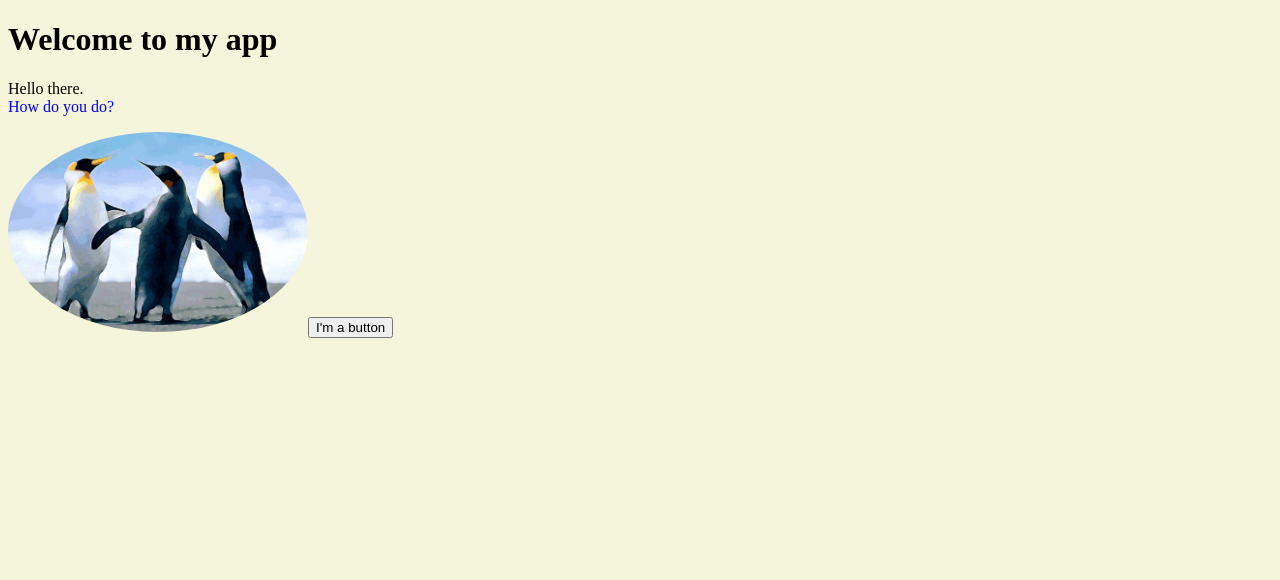
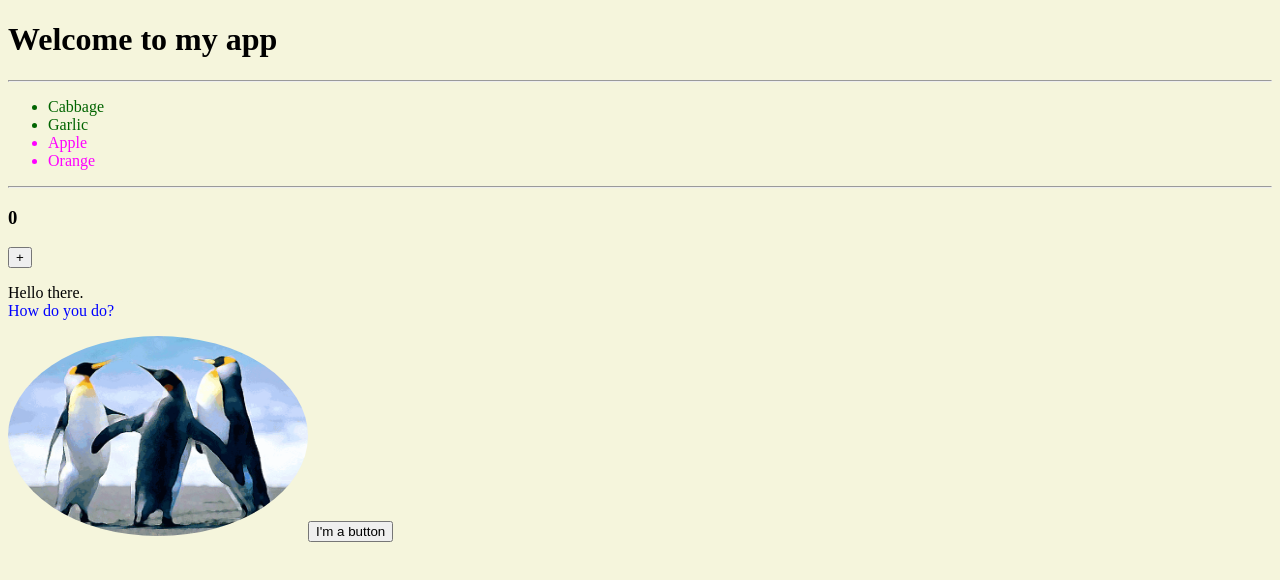
Before and after one commit to nunnowdc/Pwm-2025-2, a Next.js app in the folder ex01-next/: page / in a window 1280 px wide. Shown: the top 580 px of the page. Built offline with nearby package versions, Linux system fonts and the light colour scheme.

Commit message:
Add- Adição de novos componentes

```diff
--- a/ex01-next/app/page.js
+++ b/ex01-next/app/page.js
@@ -1,9 +1,17 @@
 import { MyButton } from "@/components/MyButton";
+import { ProductsList } from "@/components/ProductsList";
+import { Contador } from "@/components/Contador";
 
 export default function Home() {
   return (
     <div>
       <h1>Welcome to my app</h1>
+
+      <hr />
+      <ProductsList />
+      <hr />
+      <Contador />
+
       <p>Hello there.
       <br />
       <span className="blueText">How do you do?</span>
--- /dev/null
+++ b/ex01-next/components/Contador.js
@@ -0,0 +1,18 @@
+"use client"
+
+import { useState } from "react";
+
+export function Contador() {
+    const [contador, setContador] = useState(0);
+    function handleClick() {
+        setContador(contador => contador + 1);
+        setContador(contador => contador + 1);
+        console.log("novo valor =", contador);
+    }
+    return (
+        <div>
+            <h3>{contador}</h3>
+            <button onClick={handleClick}>+</button>
+        </div>
+    );
+}
--- a/ex01-next/components/MyButton.js
+++ b/ex01-next/components/MyButton.js
@@ -1,5 +1,11 @@
+"use client";
+
 export function MyButton() {
+  function handleClick() {
+    alert('You clicked me!');
+  }
+
   return (
-    <button>I'm a button</button>
+    <button onClick={handleClick}> I'm a button </button>
   );
 }
--- /dev/null
+++ b/ex01-next/components/ProductsList.js
@@ -0,0 +1,26 @@
+const products = [
+  { title: 'Cabbage', isFruit: false, id: 1 },
+  { title: 'Garlic', isFruit: false, id: 2 },
+  { title: 'Apple', isFruit: true, id: 3 },
+    { title: 'Orange', isFruit: true, id: 4 },
+];
+
+function Products({product}) {
+    return <li key={product.id}>{product.title}</li>
+}
+
+export function ProductsList() {
+    const listItems = products.map(product =>
+    <li key={product.id}
+            style={{
+                color: product.isFruit ? 'magenta' : 'darkgreen'
+            }}
+    >
+        {product.title}
+    </li>
+    );
+
+    return (
+    <ul>{listItems}</ul>
+    );
+}
```
